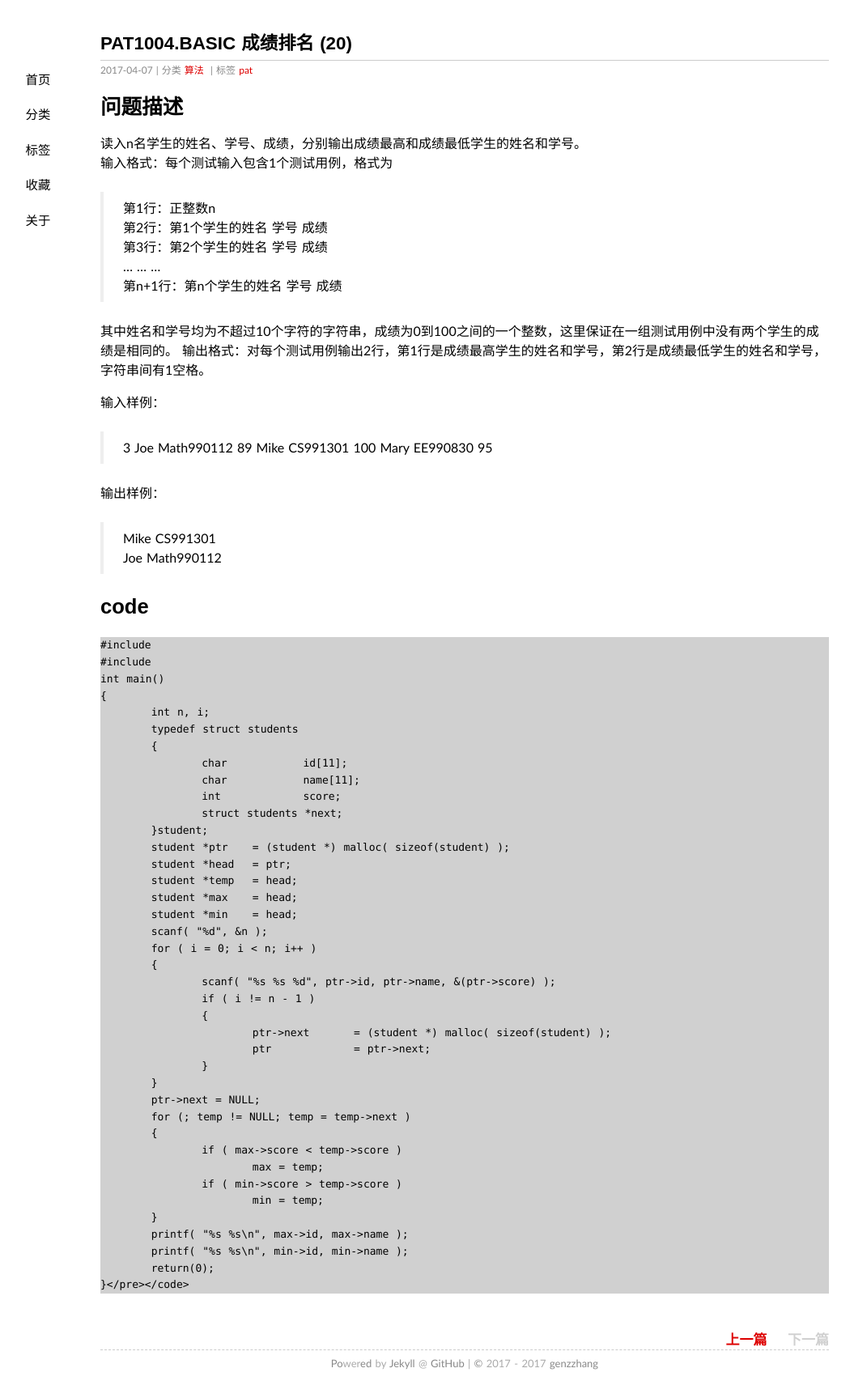
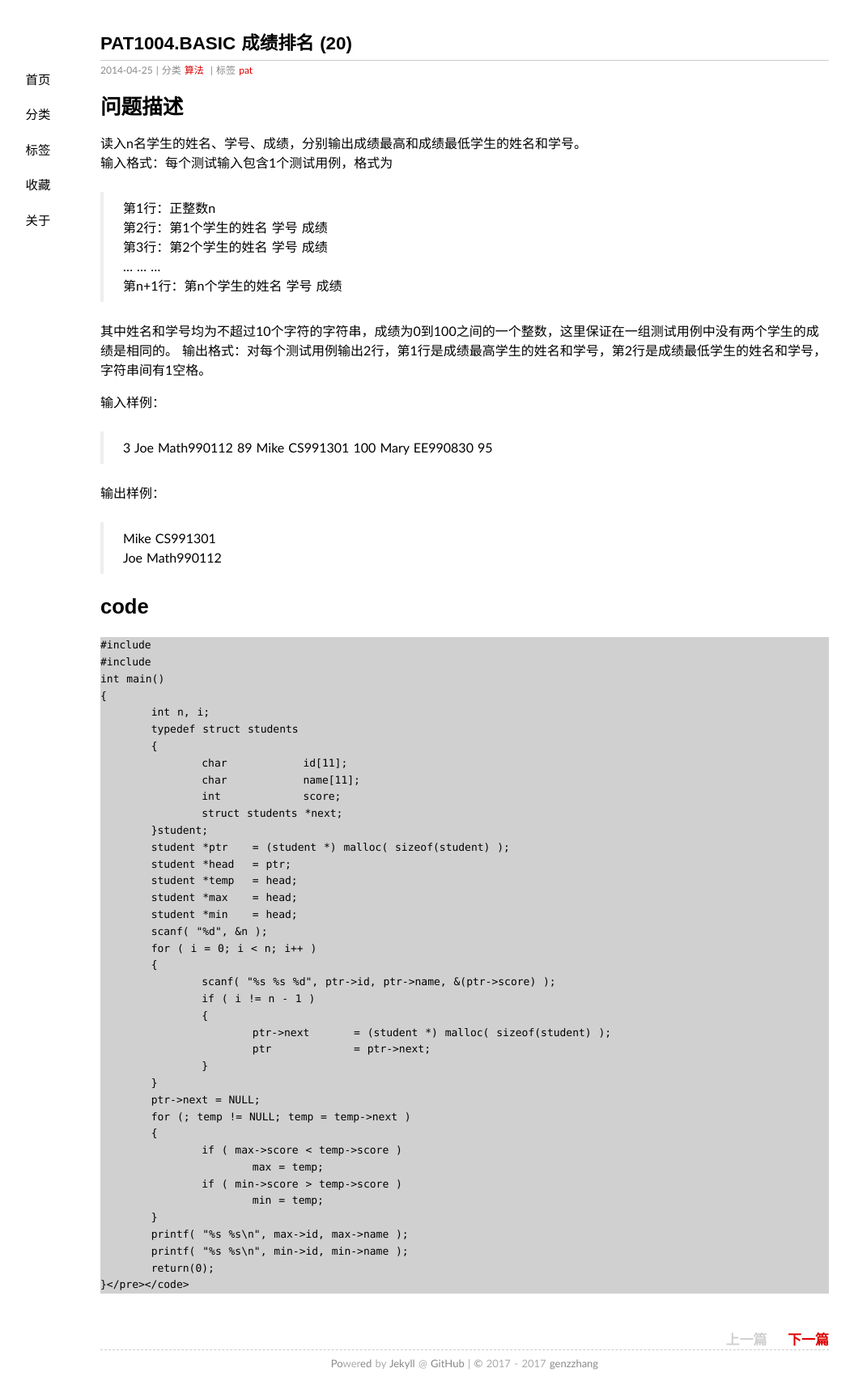
Before and after one commit to genzzhang/genzzhang.github.io, a Jekyll site: the page built from _posts/2014-04-25-pat-1004-basic-成绩排名.md, in a window 1280 px wide. Shown: the whole page at 81% size, without its empty margins (66-1121 px from the left). Built offline with Jekyll 4.4.1, drawn with Linux system fonts in a browser that asks for light colours; some web fonts are replaced.

Commit message:
Update and rename 2017-04-07-pat-1004-basic-成绩排名.md to 2014-04-25-pat-1004-basic-成绩排名.md

```diff
--- a/_posts/2017-04-07-pat-1004-basic-成绩排名.md
+++ b/_posts/2014-04-25-pat-1004-basic-成绩排名.md
@@ -1,7 +1,7 @@
 ---
 layout: post
 title: PAT1004.BASIC 成绩排名 (20)
-date: 2017-04-07 21:55:30
+date: 2014-04-25 22:22
 categories: 算法
 tags: pat
 ---
```
